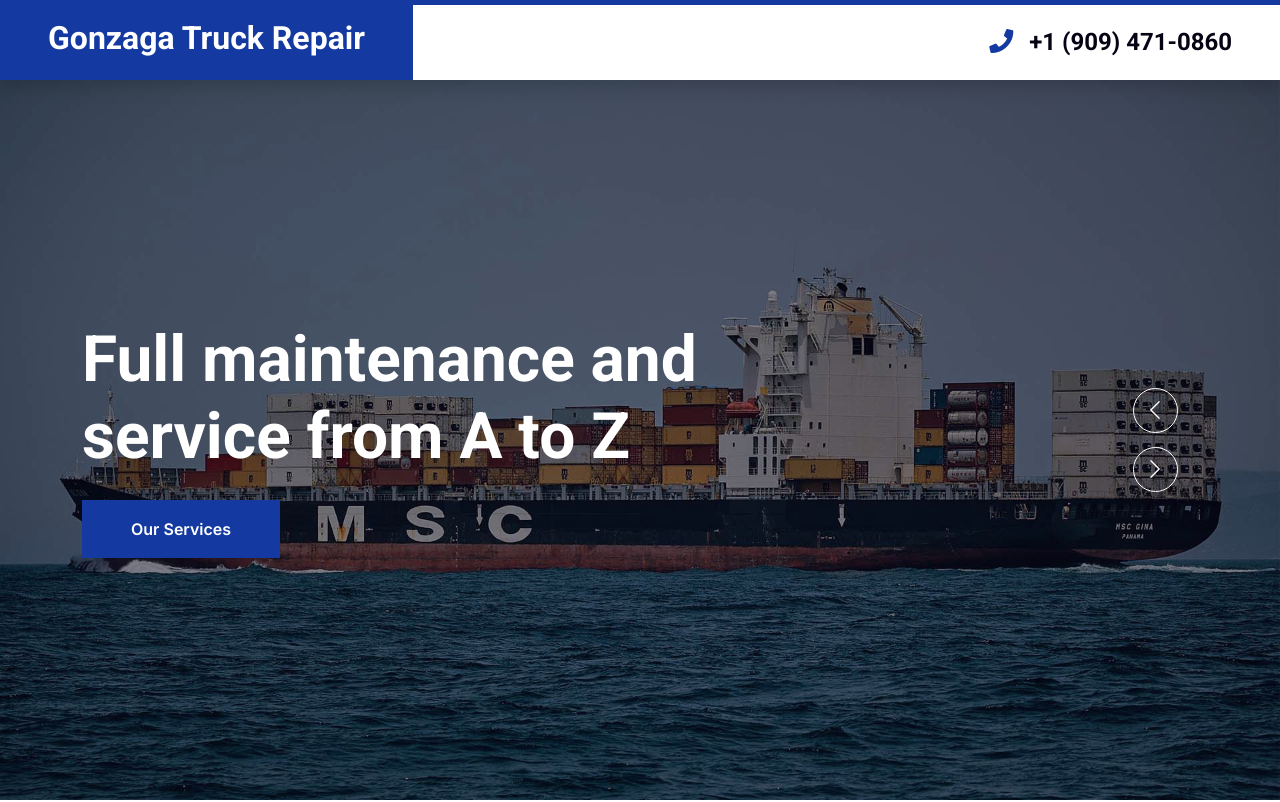
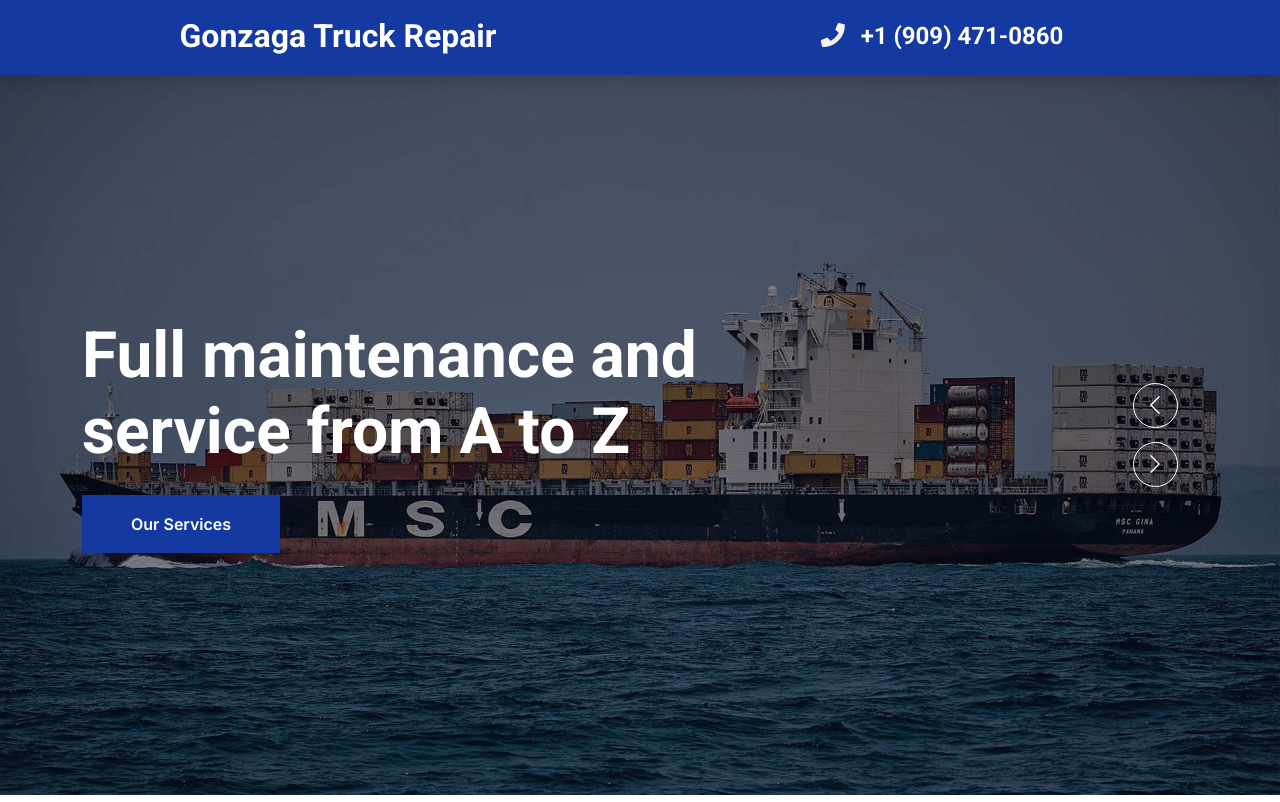
Before and after one commit to MarcosKlender/GonzagaTruckRepair, a plain HTML site: page index.html in a window 1280 px wide. Shown: the top 802 px of the page. Drawn offline with nearby package versions, Linux system fonts and the light colour scheme.

Commit message:
Navbar fixed.

```diff
--- a/index.html
+++ b/index.html
@@ -44,17 +44,11 @@
     <!-- Spinner End -->
 
     <!-- Navbar Start -->
-    <nav class="navbar navbar-expand-lg bg-white navbar-light shadow border-top border-5 border-primary sticky-top p-0">
-        <a href="index.html" class="navbar-brand bg-primary d-flex align-items-center px-4 px-lg-5">
-            <h2 class="mb-2 text-white">Gonzaga Truck Repair</h2>
+    <nav class="shadow border-top border-5 border-primary sticky-top text-center">
+        <a href="index.html" class="bg-primary d-flex justify-content-around align-items-center px-4 py-2 px-lg-5 row">
+            <h2 class="mb-2 text-white col-lg-6 py-1">Gonzaga Truck Repair</h2>
+            <h4 class="mb-2 text-white col-lg-6 py-1"><i class="fa fa-phone text-light me-3"></i>+1 (909) 471-0860</h4>
         </a>
-        <button type="button" class="navbar-toggler me-4" data-bs-toggle="collapse" data-bs-target="#navbarCollapse">
-            <i class="fa fa-phone text-primary me-3"></i>
-        </button>
-        <div class="collapse navbar-collapse justify-content-end" id="navbarCollapse">
-            <h4 class="m-0 pe-lg-5 d-none d-lg-block"><i class="fa fa-phone text-primary me-3"></i>+1 (909) 471-0860
-            </h4>
-        </div>
     </nav>
     <!-- Navbar End -->
 
@@ -305,7 +299,7 @@
             <div class="copyright">
                 <div class="row">
                     <div class="col-md-6 text-center text-md-start mb-3 mb-md-0">
-                        2023 &copy; Gonzaga Truck Repair, All Right Reserved.
+                        2023 &copy; Gonzaga Truck Repair.
                     </div>
                     <div class="col-md-6 text-center text-md-end">
                         <!--/*** This template is free as long as you keep the footer author’s credit link/attribution link/backlink. If you'd like to use the template without the footer author’s credit link/attribution link/backlink, you can purchase the Credit Removal License from "https://htmlcodex.com/credit-removal". Thank you for your support. ***/-->
```
